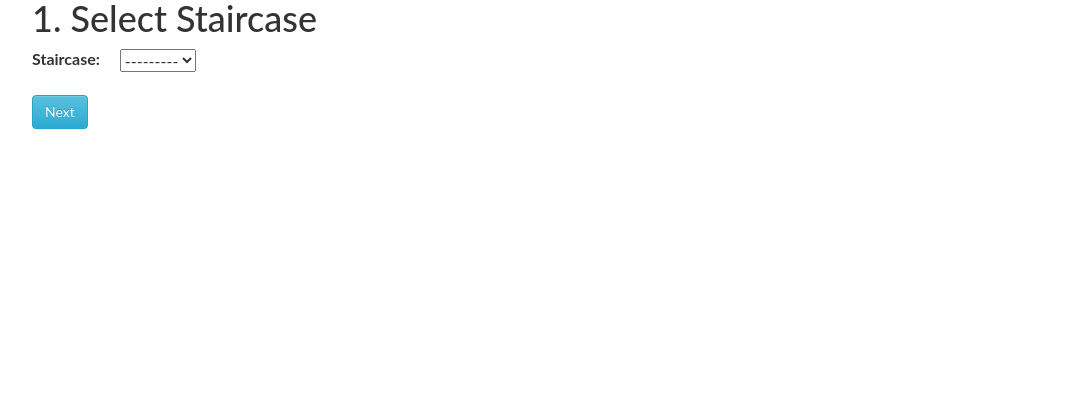
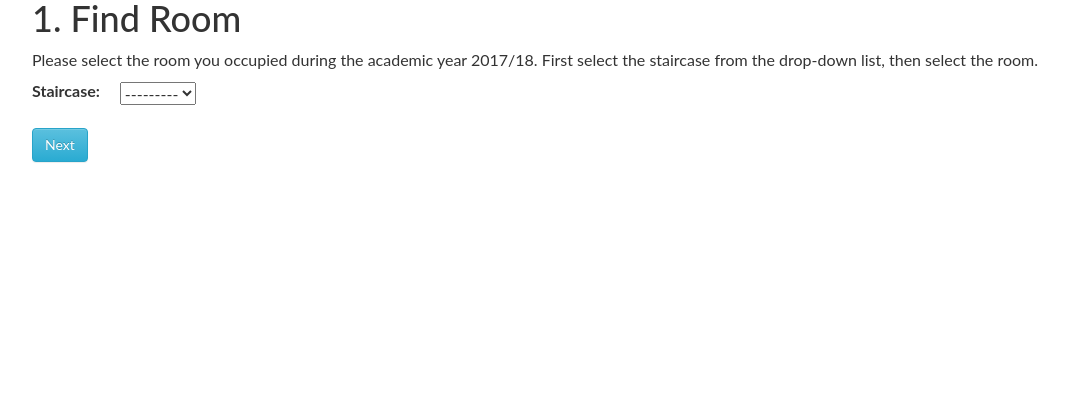
Before and after one commit to dowjcr/rooms, a Django app: page /roomsurvey/home in a window 1280 px wide. Shown: the part 156-576 px from the top of the page, without its empty margins (38-1103 px from the left). Run offline with Django 3.2, Linux system fonts and the light colour scheme; the visitor is signed in with stand-in values (Sample User, id 1); data that the repository does not hold is empty; some libraries are stand-ins or nearby versions.

Commit message:
Improved UX, changed Room model to allow for alphanumeric room numbers.

```diff
--- a/rooms/rooms/settings.py
+++ b/rooms/rooms/settings.py
@@ -133,6 +133,7 @@ AUTHENTICATION_BACKENDS = (
 UCAMWEBAUTH_LOGIN_URL = 'https://raven.cam.ac.uk/auth/authenticate.html'
 UCAMWEBAUTH_LOGOUT_URL = 'https://raven.cam.ac.uk/auth/logout.html'
 UCAMWEBAUTH_LOGOUT_REDIRECT = '/'
+UCAMWEBAUTH_CREATE_USE = False
 UCAMWEBAUTH_CERTS = {2: """-----BEGIN CERTIFICATE-----
 MIIDrTCCAxagAwIBAgIBADANBgkqhkiG9w0BAQQFADCBnDELMAkGA1UEBhMCR0Ix
 EDAOBgNVBAgTB0VuZ2xhbmQxEjAQBgNVBAcTCUNhbWJyaWRnZTEgMB4GA1UEChMX
--- a/rooms/roomsurvey/models.py
+++ b/rooms/roomsurvey/models.py
@@ -35,7 +35,7 @@ class Room(models.Model):
     )
 
     room_id = models.CharField('Room ID', max_length=10, primary_key=True)
-    room_number = models.IntegerField()
+    room_number = models.CharField(max_length=10)
     floor = models.IntegerField(choices=FLOOR_CHOICES)
     is_ensuite = models.BooleanField('Has Ensuite?')
     is_double_bed = models.BooleanField('Has Double Bed?')
--- a/rooms/roomsurvey/templates/roomsurvey/get-room.html
+++ b/rooms/roomsurvey/templates/roomsurvey/get-room.html
@@ -14,7 +14,10 @@
         <div class="container">
 
             <div>
-                <h1 style="font-family: 'Lato', sans-serif;">2. Select Room</h1>
+                <h1 style="font-family: 'Lato', sans-serif;">1. Find Room</h1>
+                <p style="font-family: Lato; font-size: 16px">Please select the room you occupied during the academic year 2017/18. First select the staircase from
+                        the drop-down list, then select the room.
+                    </p>
             </div>
 
             <form action="/roomsurvey/staircase/{{staircase.staircase_id}}/selectroom" method="post" style="font-family: 'Lato', sans-serif; font-size: 16px">
--- a/rooms/roomsurvey/templates/roomsurvey/get-staircase.html
+++ b/rooms/roomsurvey/templates/roomsurvey/get-staircase.html
@@ -14,7 +14,10 @@
         <div class="container">
 
             <div>
-                <h1 style="font-family: 'Lato', sans-serif;">1. Select Staircase</h1>
+                <h1 style="font-family: 'Lato', sans-serif;">1. Find Room</h1>
+                <p style="font-family: Lato; font-size: 16px">Please select the room you occupied during the academic year 2017/18. First select the staircase from
+                    the drop-down list, then select the room.
+                </p>
             </div>
 
             <form action="/roomsurvey/home" method="post" style="font-family: 'Lato', sans-serif; font-size: 16px">
--- a/rooms/roomsurvey/templates/roomsurvey/room.html
+++ b/rooms/roomsurvey/templates/roomsurvey/room.html
@@ -16,7 +16,9 @@
 
                 <!-- Title Text -->
                 <div>
-                    <h1 style="font-family: Lato">3. Confirm Room Details</h1>
+                    <h1 style="font-family: Lato">2. Confirm Room Details</h1>
+                    <p style="font-family: Lato; font-size: 16px">Have a quick look at these details. Do they appear correct?
+                    </p>
                 </div>
 
                 <!-- Room Details Table -->
@@ -79,5 +81,6 @@
                             </tr>
                         </tbody>
                 </table>
+                <a href="../survey/{{ room.room_id }}" class="btn btn-info" role="button" style="font-family: 'Lato', sans-serif;">Looks Good!</a>
     </body>
 </html>
--- a/rooms/roomsurvey/templates/roomsurvey/survey.html
+++ b/rooms/roomsurvey/templates/roomsurvey/survey.html
@@ -14,7 +14,11 @@
         <div class="container">
 
             <div>
-                <h1 style="font-family: Lato">4. Survey</h1>
+                <h1 style="font-family: Lato">3. Survey</h1>
+                <p style="font-family: Lato; font-size: 16px">
+                    Please answer the questions below. This will help us with creating a new banding system
+                    for next year's ballot.
+                    </p>
             </div>
 
             <form action="#" method="post">
```
